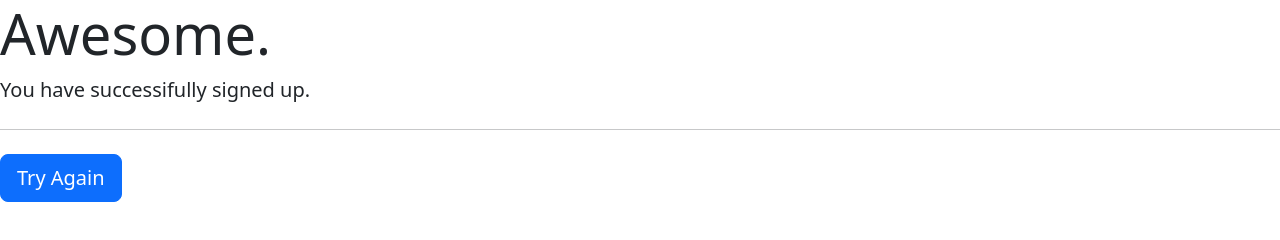
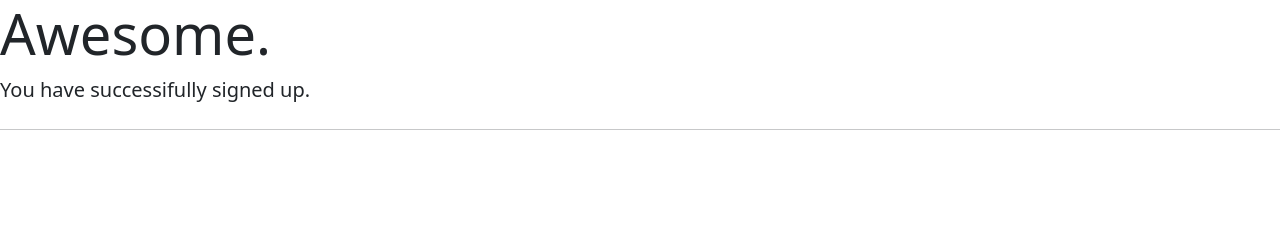
Before and after one commit to syllamouhamed/syllamouhamed, a website: page success.html in a window 1280 px wide. Drawn offline with nearby package versions, Linux system fonts and the light colour scheme.

Commit message:
Update success.html

```diff
--- a/success.html
+++ b/success.html
@@ -14,7 +14,7 @@
         <p class="lead">You have successifully signed up.</p>
         <hr class="my-4">
         <p class="lead">
-          <a class="btn btn-primary btn-lg" href="#" role="button">Try Again</a>
+<!--           <a class="btn btn-primary btn-lg" href="#" role="button">Try Again</a> -->
         </p>
       </div>
 </body>
```
